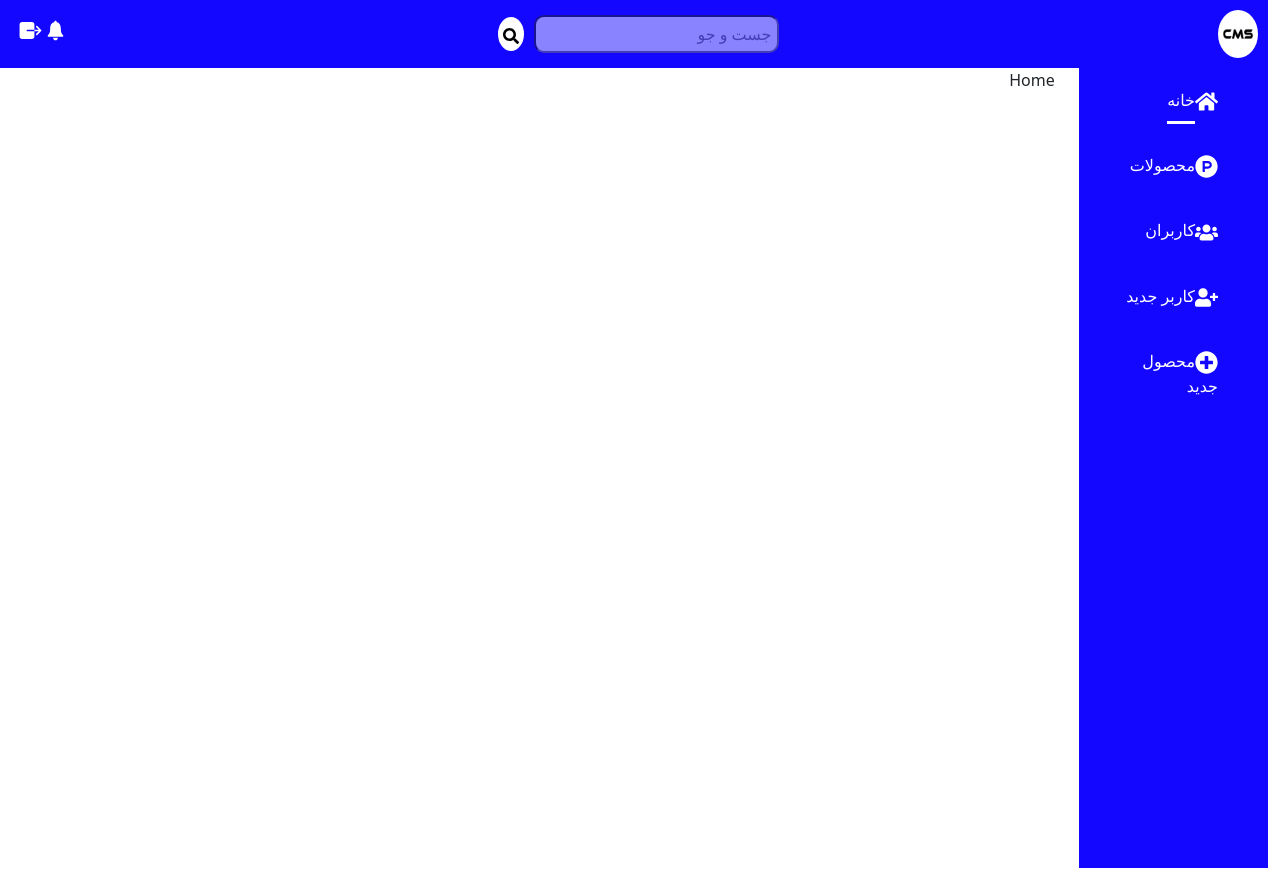
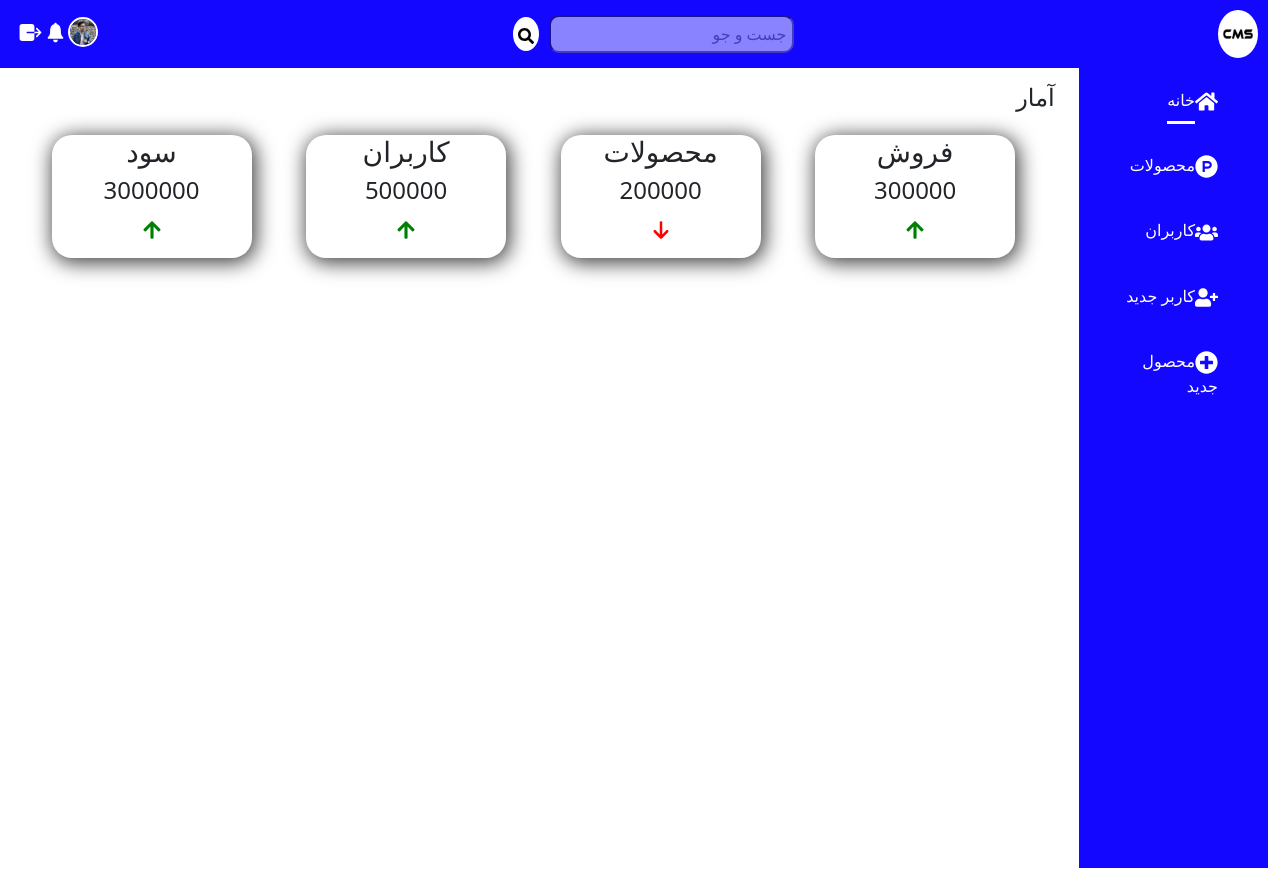
Before and after one commit to MohamadTdn/farsicmswithreactjs, a React (Create React App) app: page / in a window 1280 px wide. Built offline with nearby package versions, Linux system fonts and the light colour scheme.

Commit message:
add statistics component

```diff
--- a/src/App.css
+++ b/src/App.css
@@ -1,3 +1,7 @@
 .App {
     direction: rtl;
 }
+
+.Main-data {
+    padding: 15px;
+}
--- a/src/App.js
+++ b/src/App.js
@@ -18,7 +18,7 @@ function App() {
         <Col lg={2}>
           <Sidebar />
         </Col>
-        <Col lg={10}>{router}</Col>
+        <Col className="Main-data" lg={10}>{router}</Col>
       </Row>
     </Container>
   );
--- a/src/Components/NavMenu/NavMenu.css
+++ b/src/Components/NavMenu/NavMenu.css
@@ -37,3 +37,9 @@
     font-size: 25px;
     color: #ffff;
 }
+
+.Profile-img {
+    width: 30px;
+    border: 2px solid #ffff;
+    border-radius: 50%;
+}
--- a/src/Components/NavMenu/NavMenu.jsx
+++ b/src/Components/NavMenu/NavMenu.jsx
@@ -15,6 +15,7 @@ function NavMenu() {
         </button>
       </form>
       <div className="Nav-actions">
+        <img src="/assets/profileimg.jfif" className="Profile-img" alt="" />
         <IoIosNotifications />
         <IoExit />
       </div>
--- /dev/null
+++ b/src/Components/Statostocs/Statistics.css
@@ -0,0 +1,23 @@
+.Statistics {
+    width: 200px;
+    text-align: center;
+    border-radius: 20px;
+    margin: 15px;
+    -webkit-box-shadow: 2px 3px 20px 2px #000000bf;
+    -moz-box-shadow: 2px 3px 20px 2px #000000bf;
+    box-shadow: 2px 3px 20px 2px #000000bf;
+}
+
+.red {
+    color: #ff0000;
+}
+
+.green {
+    color: #008000;
+}
+
+.Arrows {
+    display: block;
+    margin: 0 0 15px 0;
+    font-size: 20px;
+}
--- /dev/null
+++ b/src/Components/Statostocs/Statistics.jsx
@@ -0,0 +1,24 @@
+import React from "react";
+import "./Statistics.css";
+import { FaArrowDown } from "react-icons/fa6";
+import { FaArrowUp } from "react-icons/fa";
+
+function Statistics({ title, value }) {
+  return (
+    <div className="Statistics">
+      <h3>{title}</h3>
+      <h4>{value}</h4>
+      {value < 300000 ? (
+        <span className="Arrows">
+          <FaArrowDown className="red" />
+        </span>
+      ) : (
+        <span className="Arrows">
+          <FaArrowUp className="green" />
+        </span>
+      )}
+    </div>
+  );
+}
+
+export default Statistics;
--- /dev/null
+++ b/src/Datas.js
@@ -0,0 +1,8 @@
+let staticDatas = [
+    {id: 1 , title: 'فروش' , value: 300000},
+    {id: 2 , title: 'محصولات' , value: 200000},
+    {id: 3 , title: 'کاربران' , value: 500000},
+    {id: 4, title: 'سود' , value: 3000000}
+]
+
+export default staticDatas
--- a/src/Pages/Home.js
+++ b/src/Pages/Home.js
@@ -1,8 +1,19 @@
 import React from 'react'
+import Statistics from '../Components/Statostocs/Statistics'
+import staticDatas from '../Datas'
 
 function Home() {
   return (
-    <div>Home</div>
+    <div className='Home'>
+      <h4>آمار</h4>
+      <div className='Main-content' style={{display: 'flex', justifyContent: 'space-evenly'}}>
+        {staticDatas.map(data => {
+          return (
+            <Statistics {...data} />
+          )
+        })}
+      </div>
+    </div>
   )
 }
 
```
Also changed, not shown: public/assets/profileimg.jfif (added).
